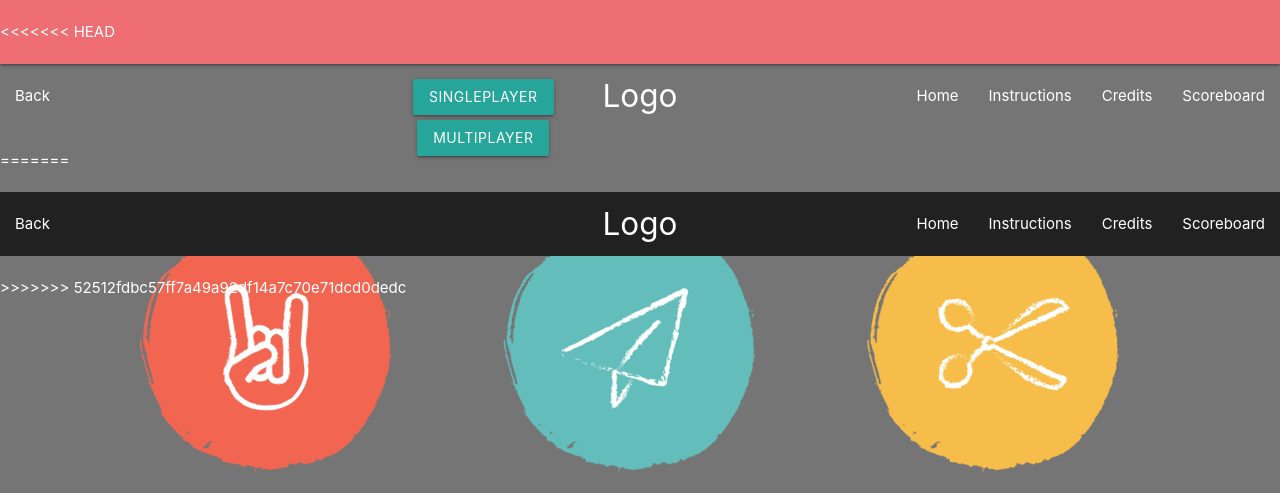
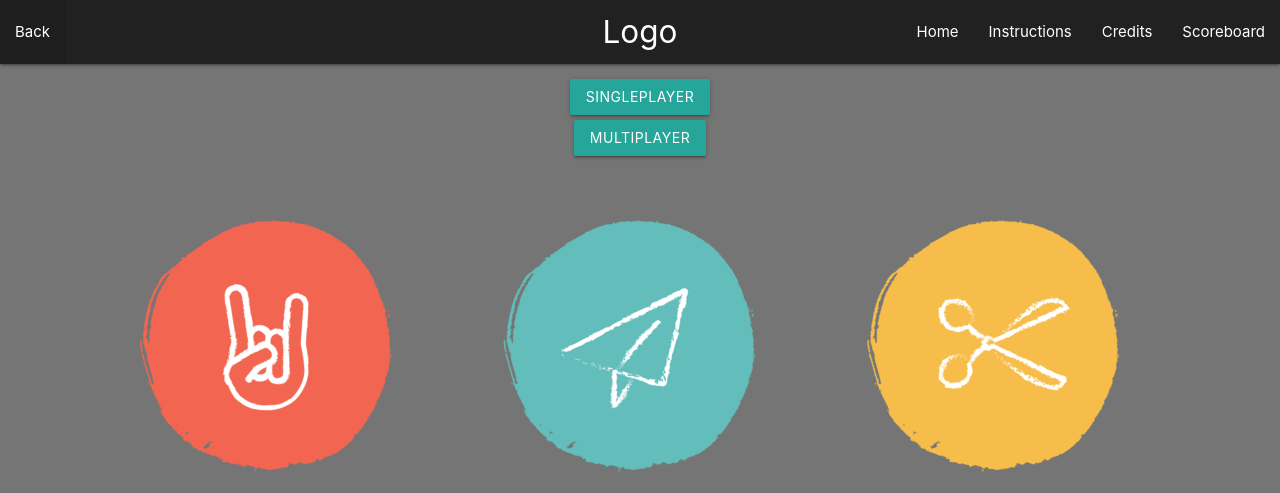
Before and after one commit to vives-webapplications-2018/vue-project-rngesus, a PHP site: page /html/mode.html in a window 1280 px wide. Shown: the top 493 px of the page. Run offline with PHP 8.4, Linux system fonts and the light colour scheme.

Commit message:
fixed navbars

```diff
--- a/public/html/mode.html
+++ b/public/html/mode.html
@@ -22,20 +22,6 @@
 <body class="indexBackground">
 
     <nav>
-<<<<<<< HEAD
-        <div class="nav-wrapper">
-            <ul id="nav-mobile" class="left hide-on-med-and-down ">
-                <li><a href="javascript:javascript:history.go(-1)">Back</a></li>
-            </ul>
-            <a href="/" class="brand-logo center">Logo</a>
-            <ul id="nav-mobile" class="right hide-on-med-and-down ">
-                <li><a href="/">Home</a></li>
-                <li class=""><a href="/instructions">Instructions</a></li>
-                <li><a href="/credits">Credits</a></li>
-                <li><a href="/scoreboard">Scoreboard</a></li>
-            </ul>
-        </div>
-=======
         <div class="nav-wrapper grey darken-4">
             <div class="nav-wrapper">
                 <ul id="nav-mobile" class="left hide-on-med-and-down ">
@@ -49,7 +35,6 @@
                     <li><a href="/scoreboard">Scoreboard</a></li>
                 </ul>
             </div>
->>>>>>> 52512fdbc57ff7a49a92df14a7c70e71dcd0dedc
     </nav>
     <div>
         <ul class="center">
--- a/templates/scoreboard.phtml
+++ b/templates/scoreboard.phtml
@@ -27,10 +27,6 @@
       <ul id="nav-mobile" class="left hide-on-med-and-down ">
       <li><a href="javascript:javascript:history.go(-1)">Back</a></li>
       </ul>
-<<<<<<< HEAD
-      <a href="/" class="brand-logo center">logo</a>
-=======
->>>>>>> 52512fdbc57ff7a49a92df14a7c70e71dcd0dedc
       <ul id="nav-mobile" class="right hide-on-med-and-down ">
         <li><a href="/">Home</a></li>
         <li><a href="/instructions">Instructions</a></li>
```
Also changed, not shown: public/html/credits.html (+0 -15 lines), public/html/instructions.html (+0 -15 lines), public/html/multiplayer.html (+0 -15 lines), public/html/singlePlayer.html (+0 -15 lines).
